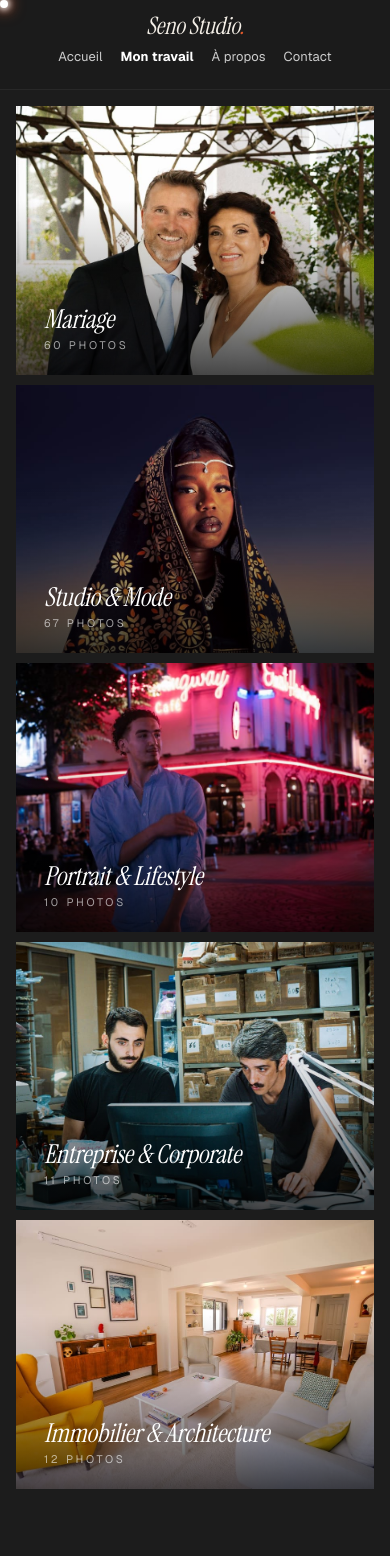
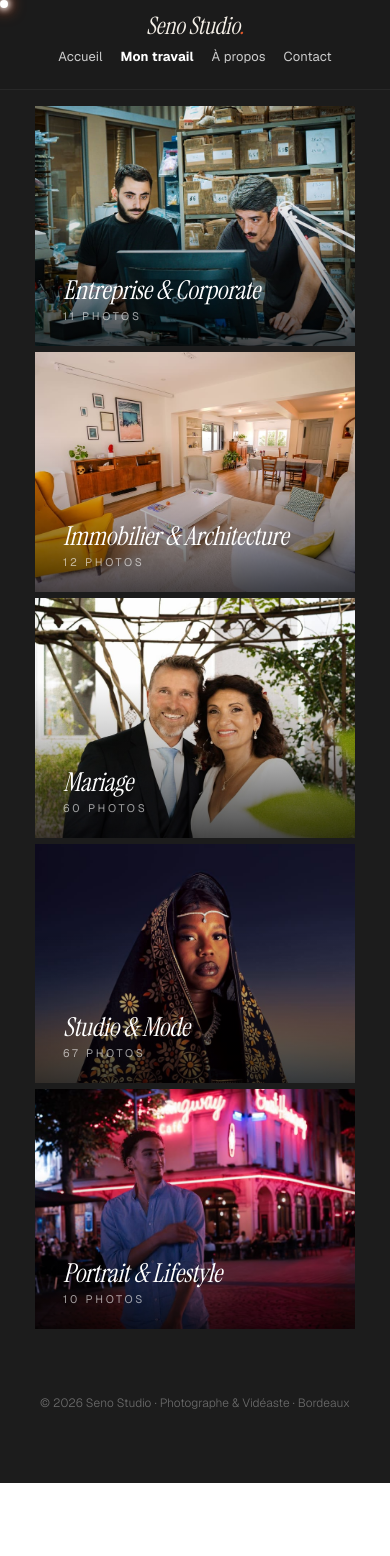
Before and after one commit to contactsenostudio/seno-nguyen, a Next.js app: page /portfolio in a window 390 px wide. Shown: the top 1556 px of the page. After the commit the page ends 1483 px from the top, so only its background shows below. Built offline with nearby package versions, Linux system fonts and the light colour scheme.

Commit message:
Portfolio : marges latérales plus larges, photos plus serrées, Entreprise et Immobilier en tête ; accueil : photo d'appareil photo libre de droits (CC0)

```diff
--- a/app/portfolio/[theme]/page.tsx
+++ b/app/portfolio/[theme]/page.tsx
@@ -42,7 +42,7 @@ export default async function ThemePage({ params }: { params: Params }) {
           margin: 0, padding: "52px 24px 44px", color: "#fff",
         }}>{t.title}<span style={{ color: "#e05a2b" }}>.</span></h1>
 
-        <div style={{ padding: "0 clamp(16px, 3vw, 44px)" }}>
+        <div style={{ padding: "0 clamp(16px, 9vw, 160px)" }}>
           <ThemeGallery photos={t.photos} title={t.title} />
         </div>
 
--- a/app/portfolio/page.tsx
+++ b/app/portfolio/page.tsx
@@ -18,8 +18,8 @@ export default function PortfolioPage() {
       <TopBar />
 
       <main className="pf-grid" style={{
-        display: "grid", gridTemplateColumns: "1fr 1fr", gap: 10,
-        padding: "28px clamp(16px, 3vw, 44px) 10px",
+        display: "grid", gridTemplateColumns: "1fr 1fr", gap: 6,
+        padding: "28px clamp(16px, 9vw, 160px) 10px",
       }}>
         {THEMES.map((t, i) => (
           <Link key={t.id} href={`/portfolio/${t.id}`} className="pf-tile" style={{
--- a/components/Landing.tsx
+++ b/components/Landing.tsx
@@ -81,15 +81,15 @@ export default function Landing() {
         </div>
       </section>
 
-      {/* ── Colonne droite : photo ── */}
+      {/* ── Colonne droite : photo (StockSnap, licence CC0 : libre d'utilisation, y compris commerciale) ── */}
       <section className="ld-right" style={{ position: "relative", minHeight: "100vh", background: "#000" }}>
         <Image
-          src="/images/portfolio/mariage/dsc05045-edit.jpg" unoptimized
-          alt="Mariage photographié par Seno Studio"
+          src="/images/accueil-appareil.jpg" unoptimized
+          alt="Photographe tenant un appareil photo"
           fill priority
           sizes="(max-width: 900px) 100vw, 50vw"
           style={{
-            objectFit: "cover", objectPosition: "center 35%",
+            objectFit: "cover", objectPosition: "center 40%",
             opacity: loaded ? 1 : 0, transform: loaded ? "scale(1)" : "scale(1.05)",
             transition: "opacity 1.3s ease 150ms, transform 2.2s cubic-bezier(0.16,1,0.3,1) 150ms",
           }}
--- a/components/ThemeGallery.tsx
+++ b/components/ThemeGallery.tsx
@@ -30,7 +30,7 @@ export default function ThemeGallery({ photos, title }: { photos: Photo[]; title
 
   return (
     <>
-      <div className="tg" style={{ display: "flex", flexWrap: "wrap", gap: 4 }}>
+      <div className="tg" style={{ display: "flex", flexWrap: "wrap", gap: 2 }}>
         {photos.map((p, i) => {
           const r = p.w / p.h;
           return (
--- a/lib/portfolio.ts
+++ b/lib/portfolio.ts
@@ -10,7 +10,41 @@ export interface Theme {
   photos: Photo[];
 }
 
-export const THEMES: Theme[] = [
+export const THEMES: Theme[] = [  {
+    id: "entreprise", title: "Entreprise & Corporate", short: "Entreprise",
+    cover: "/images/portfolio/entreprise/dsc06828.jpg", coverPos: "center",
+    photos: [
+      { src: "/images/portfolio/entreprise/dsc06762.jpg", w: 1200, h: 1800 },
+      { src: "/images/portfolio/entreprise/dsc06777.jpg", w: 1200, h: 1800 },
+      { src: "/images/portfolio/entreprise/dsc06800.jpg", w: 1440, h: 1800 },
+      { src: "/images/portfolio/entreprise/dsc06809.jpg", w: 1200, h: 1800 },
+      { src: "/images/portfolio/entreprise/dsc06822.jpg", w: 1200, h: 1800 },
+      { src: "/images/portfolio/entreprise/dsc06828.jpg", w: 1800, h: 1200 },
+      { src: "/images/portfolio/entreprise/dsc06841.jpg", w: 1800, h: 1200 },
+      { src: "/images/portfolio/entreprise/dsc06845.jpg", w: 1800, h: 1200 },
+      { src: "/images/portfolio/entreprise/dsc06859.jpg", w: 1200, h: 1800 },
+      { src: "/images/portfolio/entreprise/dsc06865.jpg", w: 1200, h: 1800 },
+      { src: "/images/portfolio/entreprise/dsc06872.jpg", w: 1200, h: 1800 },
+    ],
+  },
+  {
+    id: "immobilier", title: "Immobilier & Architecture", short: "Immobilier",
+    cover: "/images/portfolio/immobilier/dsc06942.jpg", coverPos: "center",
+    photos: [
+      { src: "/images/portfolio/immobilier/dsc06929-hdr.jpg", w: 1800, h: 1200 },
+      { src: "/images/portfolio/immobilier/dsc06942.jpg", w: 1800, h: 1200 },
+      { src: "/images/portfolio/immobilier/dsc06947-hdr.jpg", w: 1800, h: 1200 },
+      { src: "/images/portfolio/immobilier/dsc06954.jpg", w: 1800, h: 1200 },
+      { src: "/images/portfolio/immobilier/dsc06962-hdr.jpg", w: 1800, h: 1200 },
+      { src: "/images/portfolio/immobilier/dsc06968-hdr.jpg", w: 1800, h: 1200 },
+      { src: "/images/portfolio/immobilier/dsc06974-hdr.jpg", w: 1800, h: 1200 },
+      { src: "/images/portfolio/immobilier/dsc06980-hdr.jpg", w: 1800, h: 1200 },
+      { src: "/images/portfolio/immobilier/dsc07016-hdr.jpg", w: 1800, h: 1200 },
+      { src: "/images/portfolio/immobilier/dsc07034-hdr.jpg", w: 1800, h: 1200 },
+      { src: "/images/portfolio/immobilier/dsc07058-hdr.jpg", w: 1800, h: 1200 },
+      { src: "/images/portfolio/immobilier/dsc07076-hdr.jpg", w: 1800, h: 1200 },
+    ],
+  },
   {
     id: "mariage", title: "Mariage", short: "Mariage",
     cover: "/images/portfolio/mariage/dsc05045-edit.jpg", coverPos: "center 30%",
@@ -166,41 +200,6 @@ export const THEMES: Theme[] = [
       { src: "/images/portfolio/divers/dsc00341.jpg", w: 1200, h: 1800 },
     ],
   },
-  {
-    id: "entreprise", title: "Entreprise & Corporate", short: "Entreprise",
-    cover: "/images/portfolio/entreprise/dsc06828.jpg", coverPos: "center",
-    photos: [
-      { src: "/images/portfolio/entreprise/dsc06762.jpg", w: 1200, h: 1800 },
-      { src: "/images/portfolio/entreprise/dsc06777.jpg", w: 1200, h: 1800 },
-      { src: "/images/portfolio/entreprise/dsc06800.jpg", w: 1440, h: 1800 },
-      { src: "/images/portfolio/entreprise/dsc06809.jpg", w: 1200, h: 1800 },
-      { src: "/images/portfolio/entreprise/dsc06822.jpg", w: 1200, h: 1800 },
-      { src: "/images/portfolio/entreprise/dsc06828.jpg", w: 1800, h: 1200 },
-      { src: "/images/portfolio/entreprise/dsc06841.jpg", w: 1800, h: 1200 },
-      { src: "/images/portfolio/entreprise/dsc06845.jpg", w: 1800, h: 1200 },
-      { src: "/images/portfolio/entreprise/dsc06859.jpg", w: 1200, h: 1800 },
-      { src: "/images/portfolio/entreprise/dsc06865.jpg", w: 1200, h: 1800 },
-      { src: "/images/portfolio/entreprise/dsc06872.jpg", w: 1200, h: 1800 },
-    ],
-  },
-  {
-    id: "immobilier", title: "Immobilier & Architecture", short: "Immobilier",
-    cover: "/images/portfolio/immobilier/dsc06942.jpg", coverPos: "center",
-    photos: [
-      { src: "/images/portfolio/immobilier/dsc06929-hdr.jpg", w: 1800, h: 1200 },
-      { src: "/images/portfolio/immobilier/dsc06942.jpg", w: 1800, h: 1200 },
-      { src: "/images/portfolio/immobilier/dsc06947-hdr.jpg", w: 1800, h: 1200 },
-      { src: "/images/portfolio/immobilier/dsc06954.jpg", w: 1800, h: 1200 },
-      { src: "/images/portfolio/immobilier/dsc06962-hdr.jpg", w: 1800, h: 1200 },
-      { src: "/images/portfolio/immobilier/dsc06968-hdr.jpg", w: 1800, h: 1200 },
-      { src: "/images/portfolio/immobilier/dsc06974-hdr.jpg", w: 1800, h: 1200 },
-      { src: "/images/portfolio/immobilier/dsc06980-hdr.jpg", w: 1800, h: 1200 },
-      { src: "/images/portfolio/immobilier/dsc07016-hdr.jpg", w: 1800, h: 1200 },
-      { src: "/images/portfolio/immobilier/dsc07034-hdr.jpg", w: 1800, h: 1200 },
-      { src: "/images/portfolio/immobilier/dsc07058-hdr.jpg", w: 1800, h: 1200 },
-      { src: "/images/portfolio/immobilier/dsc07076-hdr.jpg", w: 1800, h: 1200 },
-    ],
-  },
 ];
 
 export const getTheme = (id: string) => THEMES.find(t => t.id === id);
```
Also changed, not shown: 1 other file (tests, documents, lock files or other folders).
